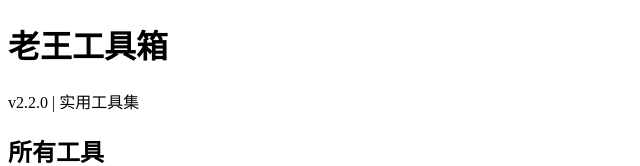
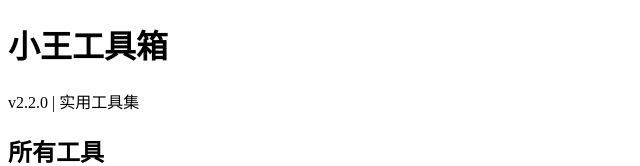
Before and after one commit to Awfp1314/FruitSetting, a React (Vite) app: page /#home in a window 1280 px wide. Shown: the top 166 px of the page, without its empty margins (0-640 px from the left). Built offline with nearby package versions, Linux system fonts and the light colour scheme; the HTML template or start-up script is replaced by a standard one.

Commit message:
chore: 修改主页标题为小王工具箱

```diff
--- a/src/pages/HomePage.jsx
+++ b/src/pages/HomePage.jsx
@@ -90,7 +90,7 @@ const HomePage = ({ onNavigate }) => {
       {/* 头部 */}
       <div className="bg-white border-b border-gray-200 shadow-sm">
         <div className="px-5 pt-5 pb-4">
-          <h1 className="text-2xl font-black text-gray-900 leading-none mb-1">老王工具箱</h1>
+          <h1 className="text-2xl font-black text-gray-900 leading-none mb-1">小王工具箱</h1>
           <p className="text-xs text-gray-400 font-mono italic">v{CURRENT_VERSION} | 实用工具集</p>
         </div>
       </div>
```
